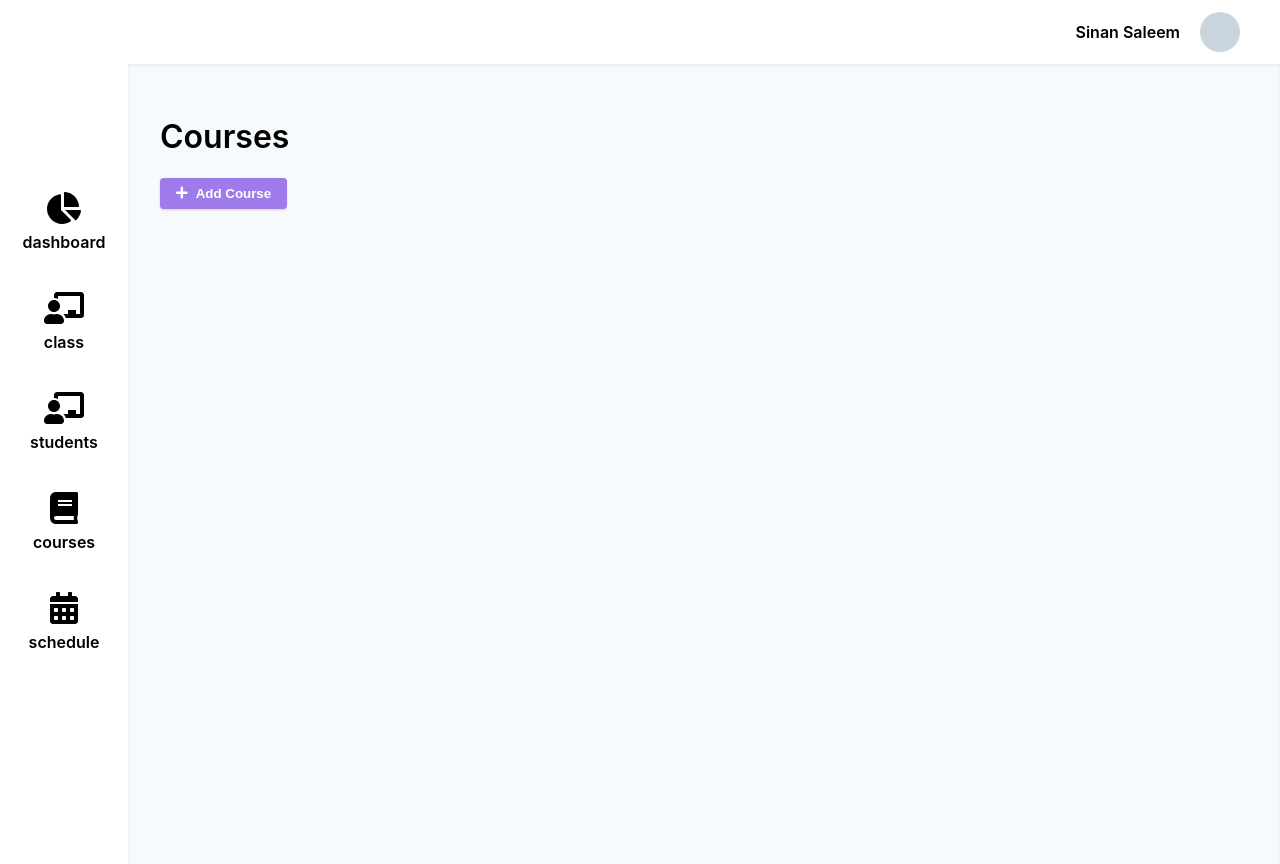
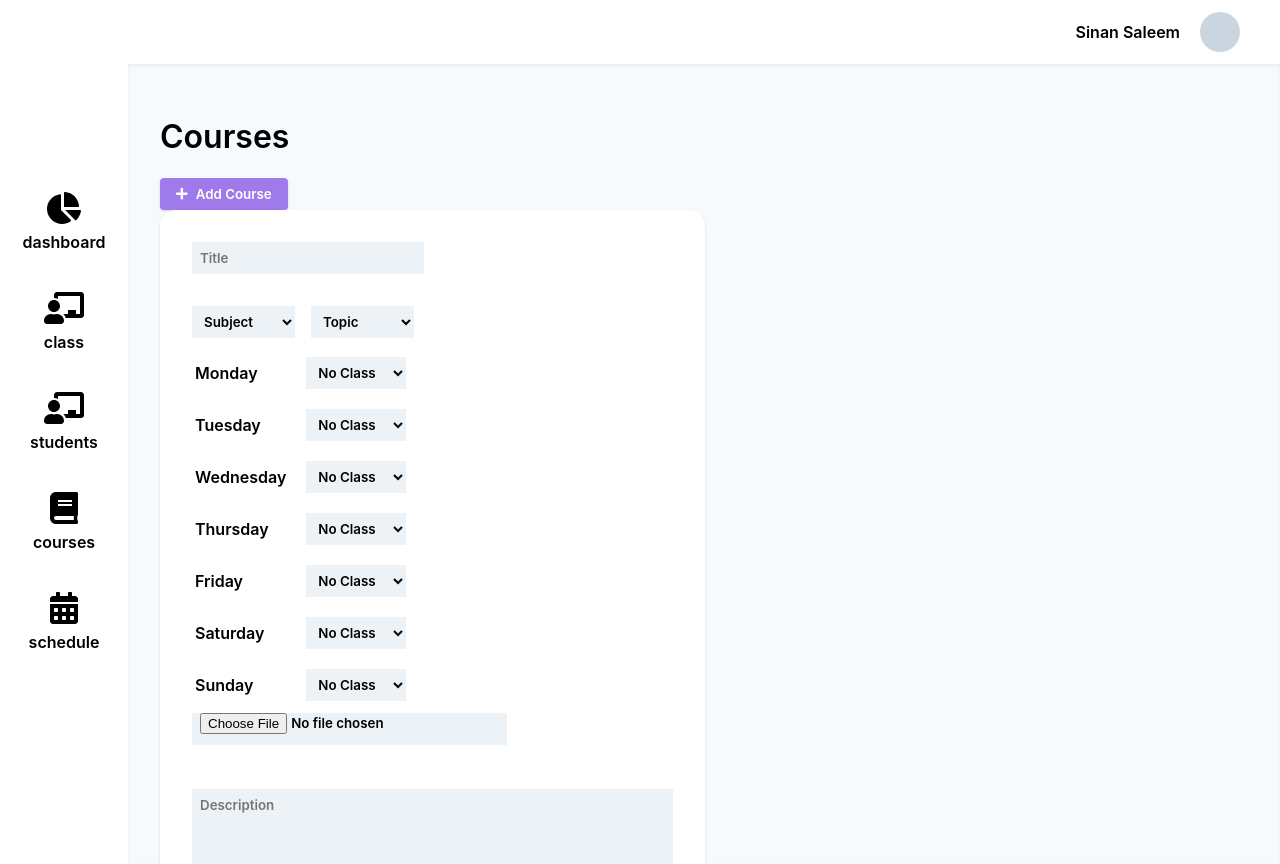
Before and after one commit to f178024/Ustadjee, a Next.js app: page /courses in a window 1280 px wide. Built offline with nearby package versions, Linux system fonts and the light colour scheme.

Commit message:
Added add course option

```diff
--- /dev/null
+++ b/components/AddCourse.js
@@ -0,0 +1,71 @@
+import Card from '../components/Card'
+
+function TimeDropdown() {
+    const times = ["No Class", "08:00 am", "09:00 am", "10:00 am", "11:00 am", "12:00 pm", "01:00 pm", "02:00 pm", "03:00 pm", "04:00 pm", "05:00 pm", "06:00 pm", "07:00 pm", "08:00 pm"]
+
+    return (
+        <div>
+            <select name="" id="" className="ml-4">
+                {times.map(function (item) {
+                    return (
+                        <option>{item}</option>
+                    )
+                })}
+            </select>
+        </div>
+    )
+
+}
+
+export default function AddCourse() {
+    const days = ["Monday", "Tuesday", "Wednesday", "Thursday", "Friday", "Saturday", "Sunday"]
+
+
+    return (
+        <div>
+            <form>
+                <Card>
+                    <input type="text" name="title" id="title" placeholder="Title" /><br />
+
+
+
+                    <select name="" id="">
+                        <option value="" selected disabled>Subject</option>
+                        <option value="">Physics</option>
+                        <option value="">Maths</option>
+                        <option value="">Chemistry</option>
+                        <option value="">English</option>
+                    </select>
+                    <select name="" id="">
+                        <option value="" selected disabled>Topic</option>
+                        <option value="">Maths</option>
+                        <option value="">Maths</option>
+                        <option value="">Chemistry</option>
+                        <option value="">English</option>
+                    </select>
+                    <br />
+                    <table>
+                        {days.map(function (item) {
+                            return (
+                                <tr>
+                                    <td>
+                                        <label>{item}</label>
+                                    </td>
+                                    <td className="flex justify-center items-center">
+                                        <TimeDropdown />
+                                    </td>
+                                </tr>
+                            )
+                        })}
+                    </table>
+                    <input type="file" name=""/>
+                    <br />
+                    <br />
+                    <textarea name="description" id="" cols="50" rows="8" placeholder="Description"></textarea><br />
+                    <input type="button" value="Add Course" />
+                </Card>
+            </form>
+        </div>
+
+    )
+}
--- a/pages/courses.js
+++ b/pages/courses.js
@@ -1,10 +1,19 @@
+import {useState} from 'react'
+
 import Menu from '../components/Menu'
 import Topbar from '../components/Topbar'
 import ContentArea from '../components/ContentArea'
+import AddCourse from '../components/AddCourse'
 import { FontAwesomeIcon } from '@fortawesome/react-fontawesome'
 import {faPlus} from '@fortawesome/free-solid-svg-icons'
 
 function courses(){
+    const [addCourse, setAddCourse] = useState(true)
+
+    function handleAddCourse(){
+        setAddCourse(true)
+    }
+
     return (
         <div>
             <Topbar />
@@ -12,7 +21,11 @@ function courses(){
                 <Menu />
                 <ContentArea>
                     <h1>Courses</h1>
-                    <button className="px-4 py-2"><FontAwesomeIcon icon={faPlus} className="mr-2" />Add Course</button>
+                    <button className="px-4 py-2" onClick={handleAddCourse}><FontAwesomeIcon icon={faPlus} className="mr-2" />Add Course</button>
+                    <div className="fixed top-2 left-auto right-auto">
+                    { addCourse ? <AddCourse /> : null}
+                    </div>
+
                 </ContentArea>
             </div>
         </div>
--- a/styles/globals.css
+++ b/styles/globals.css
@@ -35,12 +35,28 @@ label {
   @apply pb-2;
 }
 
-input {
-  @apply mb-6 bg-gray-200 border-none h-8 py-4;
+.input {
+  @apply mb-6 bg-gray-200 border-none px-2;
+  font-family: -apple-system, BlinkMacSystemFont, Segoe UI, Roboto, Oxygen,
+    Ubuntu, Cantarell, Fira Sans, Droid Sans, Helvetica Neue, sans-serif;
 }
 
-input[type=submit], button {
+input, select {
+  @apply input h-8
+}
+
+select {
+  @apply mr-4 my-2
+}
+
+textarea {
+  @apply input p-2
+}
+
+input[type=submit], button, input[type=button] {
   @apply shadow border-none p-2 text-white transition rounded bg-primary;
+  font-family: -apple-system, BlinkMacSystemFont, Segoe UI, Roboto, Oxygen,
+    Ubuntu, Cantarell, Fira Sans, Droid Sans, Helvetica Neue, sans-serif;
 }
 
 input[type=submit]:hover, button:hover {
```
Also changed, not shown: components/Menu.js (+10 -10 lines).
